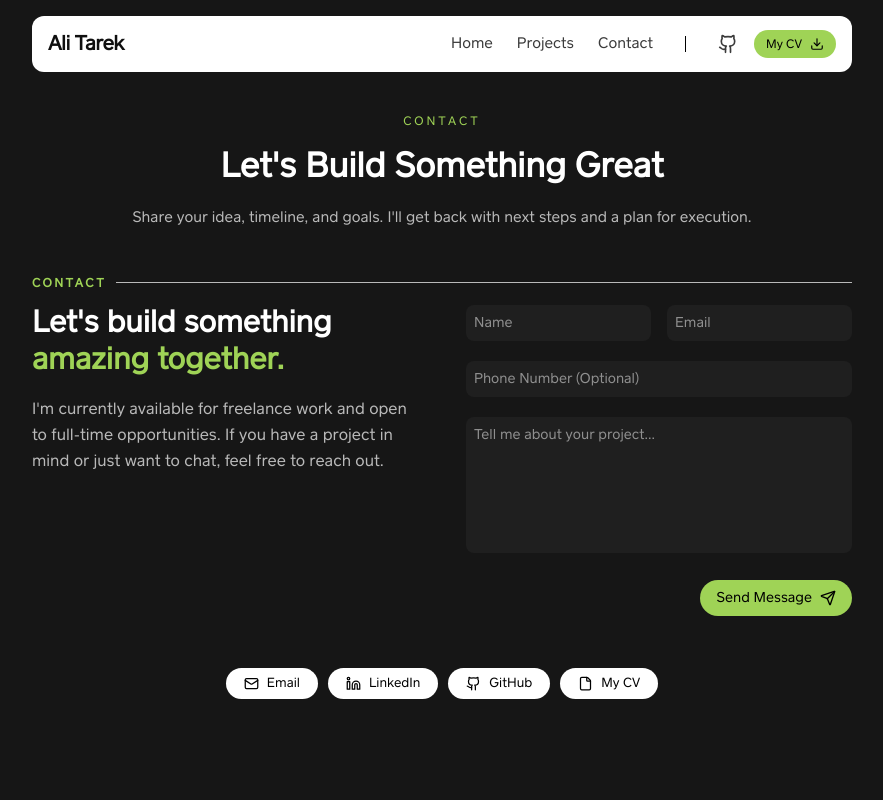
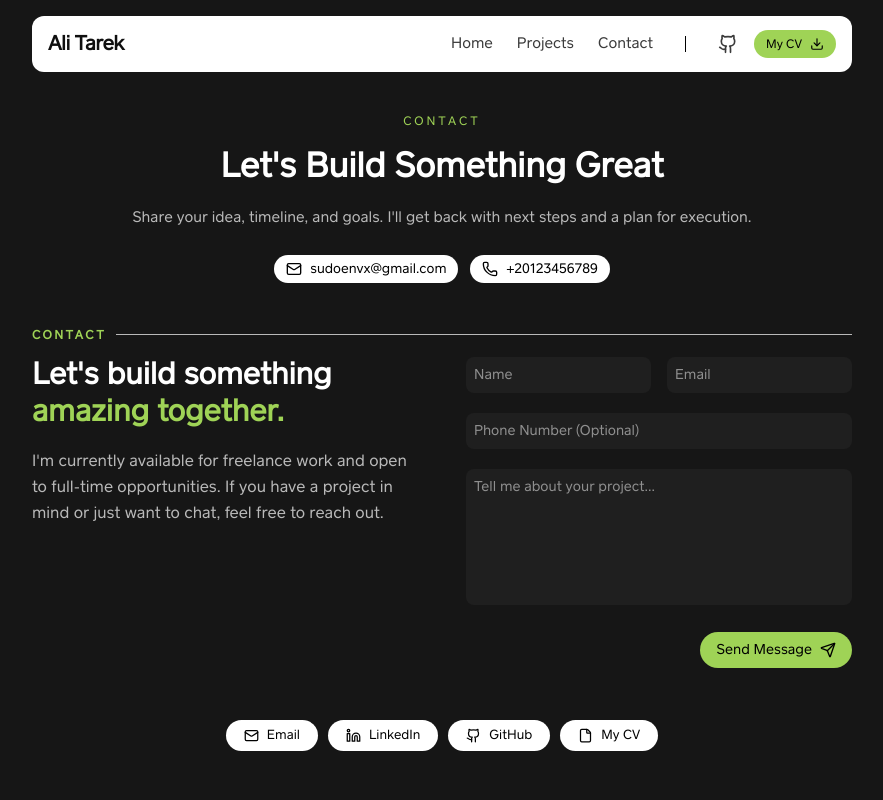
Before and after one commit to sudoenvx/sudoenvx-portfolio, a Next.js app: page /contact in a window 1280 px wide. Shown: the top 800 px of the page, without its empty margins (198-1081 px from the left). Built offline with nearby package versions, Linux system fonts and the light colour scheme.

Commit message:
fix project card ui and added contact methods in contact page

```diff
--- a/app/contact/page.tsx
+++ b/app/contact/page.tsx
@@ -1,5 +1,7 @@
 import type { Metadata } from "next";
+import { Mail, Phone } from "lucide-react";
 import { ContactForm } from "@/src/domains/home/components/contact-form";
+import { AppConfig } from "@/src/data/app";
 
 export const metadata: Metadata = {
   title: "Contact | Ali Tarek",
@@ -8,6 +10,19 @@ export const metadata: Metadata = {
 };
 
 export default function ContactPage() {
+  const contactMethods = [
+    {
+      label: AppConfig.contact.email,
+      href: `mailto:${AppConfig.contact.email}`,
+      icon: Mail,
+    },
+    {
+      label: AppConfig.contact.phone,
+      href: `tel:${AppConfig.contact.phone}`,
+      icon: Phone,
+    },
+  ].filter((method) => method.label);
+
   return (
     <div className="py-24">
       <div className="text-center mb-11">
@@ -21,6 +36,26 @@ export default function ContactPage() {
           Share your idea, timeline, and goals. I&apos;ll get back with next
           steps and a plan for execution.
         </p>
+
+        {contactMethods.length > 0 && (
+          <div className="mt-6 flex flex-wrap items-center justify-center gap-3 text-[13.5px] text-text-secondary">
+            {contactMethods.map((method) => {
+              const Icon = method.icon;
+              return (
+                <a
+                  key={method.href}
+                  href={method.href}
+                  className="inline-flex items-center gap-2 hover:bg-secondary/85 bg-secondary px-3 py-1 text-secondary-text rounded-full  transition-colors"
+                >
+                  <Icon className="w-4 h-4" />
+                  <span className="transition-colors">
+                    {method.label}
+                  </span>
+                </a>
+              );
+            })}
+          </div>
+        )}
       </div>
 
       <ContactForm />
--- a/app/projects/page.tsx
+++ b/app/projects/page.tsx
@@ -1,6 +1,6 @@
 import type { Metadata } from "next";
 import Link from "next/link";
-import { ArrowUpRight, ExternalLink, Github } from "lucide-react";
+import { ExternalLink, Github } from "lucide-react";
 import { Card } from "@/components/ui/card";
 import { SectionLabel } from "@/src/domains/home/components/section-label";
 import { projects } from "@/src/data/projects";
@@ -21,7 +21,7 @@ export default function ProjectsPage() {
         <h1 className="text-[32px] font-bold text-white mb-3">
           Featured Projects
         </h1>
-        <p className="text-[15px] text-text-secondary max-w-[620px] mx-auto leading-[1.7] font-light">
+        <p className="text-[15px] text-text-secondary max-w-155 mx-auto leading-[1.7] font-light">
           A focused collection of work spanning analytics platforms, headless
           commerce, and offline-first experiences.
         </p>
@@ -43,9 +43,7 @@ export default function ProjectsPage() {
                   >
                     {project.name}
                   </Link>
-                  <div className="text-[12px] text-text-muted mt-1">
-                    {project.role} - {project.team} - {project.timeline}
-                  </div>
+
                 </div>
                 <div className="flex shrink-0 bg-secondary rounded-md overflow-hidden">
                   {project.github && (
@@ -56,7 +54,7 @@ export default function ProjectsPage() {
                       target="_blank"
                       rel="noopener noreferrer"
                     >
-                      <Github className="w-[17px] h-[17px]" />
+                      <Github className="w-4.25 h-4.25" />
                     </a>
                   )}
                   {project.demo && (
@@ -67,7 +65,7 @@ export default function ProjectsPage() {
                       target="_blank"
                       rel="noopener noreferrer"
                     >
-                      <ExternalLink className="w-[17px] h-[17px]" />
+                      <ExternalLink className="w-4.25 h-4.25" />
                     </a>
                   )}
                 </div>
@@ -77,7 +75,7 @@ export default function ProjectsPage() {
                 {project.shortDescription}
               </p>
 
-              <div className="flex flex-wrap gap-1.5 mb-4">
+              <div className="flex flex-wrap gap-1.5">
                 {project.stack.map((tag, tagIndex) => (
                   <span
                     key={tagIndex}
@@ -88,13 +86,13 @@ export default function ProjectsPage() {
                 ))}
               </div>
 
-              <Link
+              {/* <Link
                 href={`/projects/${project.id}`}
                 className="inline-flex items-center gap-1.5 text-[13px] font-medium text-secondary hover:text-primary transition-colors"
               >
                 View project details
                 <ArrowUpRight className="w-3.5 h-3.5" />
-              </Link>
+              </Link> */}
             </Card>
           ))}
         </div>
--- a/package.json
+++ b/package.json
@@ -10,7 +10,6 @@
   },
   "dependencies": {
     "clsx": "^2.1.1",
-    "keen-slider": "^6.8.6",
     "lucide-react": "^0.577.0",
     "next": "16.1.6",
     "react": "19.2.3",
--- /dev/null
+++ b/src/data/app.ts
@@ -0,0 +1,11 @@
+
+const contact = {
+    email: "sudoenvx@gmail.com",
+    phone: "+20123456789",
+    linkedin: "https://www.linkedin.com/in/sudoenvx/",
+    github: "https://github.com/sudoenvx",
+}
+
+export const AppConfig = {
+    contact
+}
--- a/src/domains/home/components/contact.tsx
+++ b/src/domains/home/components/contact.tsx
@@ -1,6 +1,7 @@
 import { Github, Linkedin, Mail, FileIcon } from "lucide-react";
 import { Card } from "@/components/ui/card";
 import Link from "next/link";
+import { AppConfig } from "@/src/data/app";
 
 interface ContactLink {
     icon: React.ReactNode;
@@ -13,17 +14,17 @@ export const Contact = () => {
         {
             icon: <Mail className="w-3.75 h-3.75" />,
             text: "Email",
-            href: "mailto:sudoenvx@gmail.com"
+            href: `mailto:${AppConfig.contact.email}`
         },
         {
             icon: <Linkedin className="w-3.75 h-3.75" />,
             text: "LinkedIn",
-            href: "https://linkedin.com/in/sudoenvx"
+            href: AppConfig.contact.linkedin
         },
         {
             icon: <Github className="w-3.75 h-3.75" />,
             text: "GitHub",
-            href: "https://github.com/sudoenvx"
+            href: AppConfig.contact.github
         },
         {
             icon: <FileIcon className="w-3.75 h-3.75" />,
@@ -36,14 +37,14 @@ export const Contact = () => {
         <div className="flex justify-center gap-2.5 flex-wrap mt-13">
             {contactLinks.map((link, index) => (
                 <Link key={index} href={link.href}>
-                    <Card
-                        as="a"
+                    <Link
                         href={link.href}
+                        target="_blank"
                         className="inline-flex items-center gap-2 rounded-full px-4.5 py-1.5 bg-secondary text-secondary-text hover:bg-primary no-underline text-[13px] transition-colors hover:text-accent"
                     >
                         {link.icon}
                         {link.text}
-                    </Card>
+                    </Link>
                 </Link>
             ))}
         </div>
--- a/src/domains/home/components/projects.tsx
+++ b/src/domains/home/components/projects.tsx
@@ -8,10 +8,11 @@ export const Projects = () => {
     return (
         <div className="section mb-11">
             <SectionLabel>Projects</SectionLabel>
-            {projects.map((project, index) => (
+            <div className="grid grid-cols-1 md:grid-cols-2 gap-4">
+                {projects.map((project, index) => (
                 <Card
                     key={index}
-                    className="rounded-[14px] p-5 mb-3 transition-colors bg-card hover:bg-card-hover relative overflow-hidden group"
+                    className="rounded-[14px] p-5 transition-colors bg-card hover:bg-card-hover relative overflow-hidden group"
                 >
                     <div className="flex justify-between items-start gap-4 mb-2">
                         <Link href={`/projects/${project.id}`} className="block">
@@ -63,6 +64,7 @@ export const Projects = () => {
                     </div>
                 </Card>
             ))}
+            </div>
             <div className="flex justify-center mt-6">
                 <Link
                     href="/projects"
```
Also changed, not shown: 1 other file (tests, documents, lock files or other folders).
